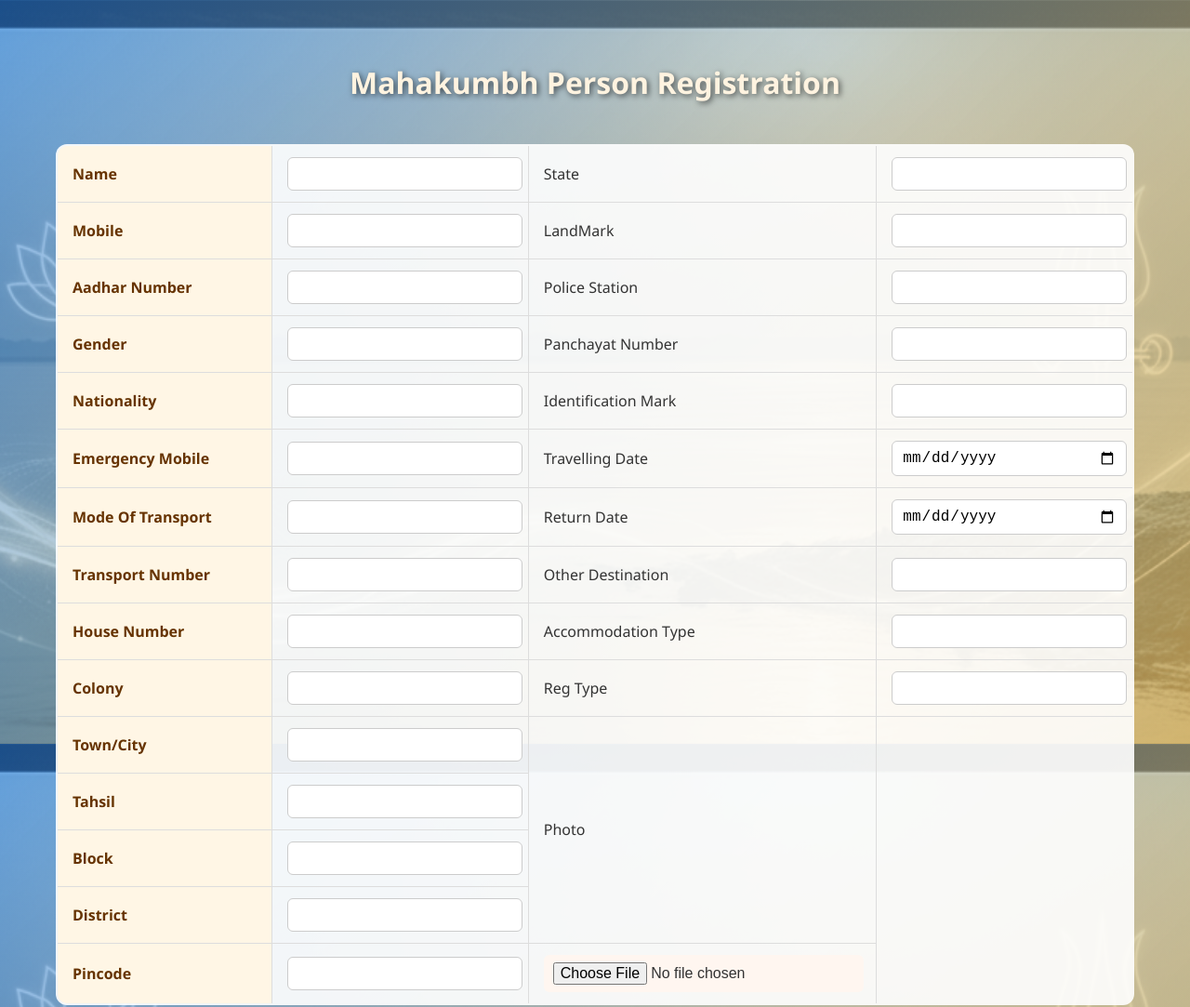
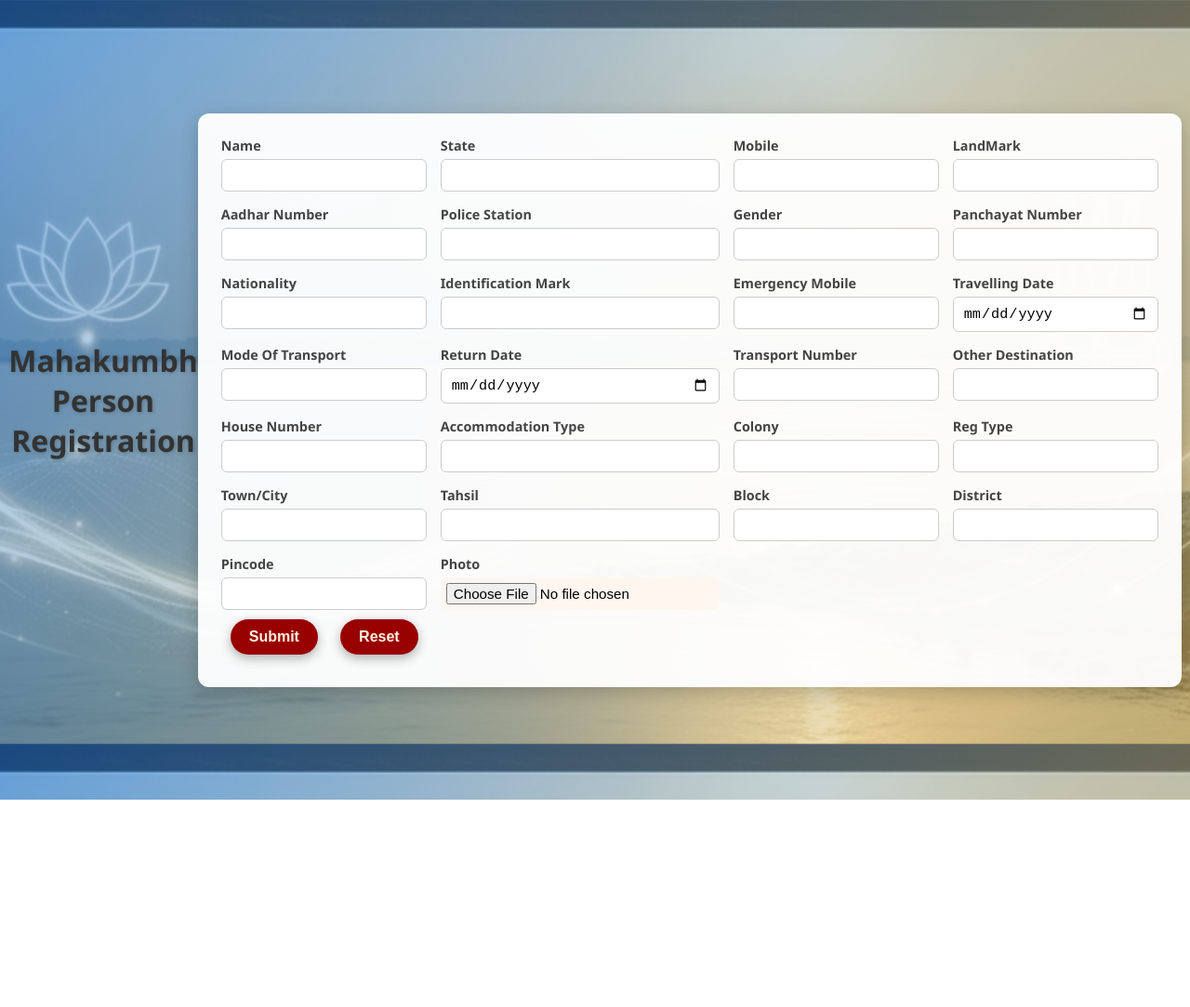
Before and after one commit to knightrishi/ParabitINSS, a website: page regpbtform.html in a window 1280 px wide. Shown: the top 1083 px of the page at 93% size. After the commit the page ends 860 px from the top, so only its background shows below. Drawn offline with Linux system fonts and the light colour scheme.

Commit message:
Improve member registration UI and form functionality

```diff
--- a/person.css
+++ b/person.css
@@ -1,68 +1,85 @@
-/* ===== General Styling ===== */
+/* ===== General Page Setup ===== */
 body {
   margin: 0;
   font-family: "Segoe UI", Tahoma, Geneva, Verdana, sans-serif;
   background:
-    linear-gradient(135deg, rgba(51, 146, 255, 0.538), rgba(255,204,102,0.7)),
+    linear-gradient(135deg, rgba(51,146,255,0.5), rgba(255,204,102,0.6)),
     url("regimg1.png") center/cover no-repeat;
   background-attachment: fixed;
-  color: #333;
-  padding: 40px;
+  display: flex;
+  justify-content: center;
+  align-items: center;
+  min-height: 100vh;
+  padding: 30px;
 }
 
-/* ===== Page Title ===== */
+/* ===== Form Container ===== */
+form {
+  background: rgba(255, 255, 255, 0.95);
+  border-radius: 12px;
+  padding: 25px;
+  box-shadow: 0 6px 20px rgba(0,0,0,0.2);
+  max-width: 1300px;
+  width: 100%;
+}
+
+/* ===== Title ===== */
 h2 {
   text-align: center;
   font-size: 2rem;
   margin-bottom: 25px;
-  color: #fff3e0;
-  text-shadow: 2px 2px 6px rgba(0,0,0,0.6);
+  color: #333;
+  text-shadow: 1px 1px 4px rgba(0,0,0,0.2);
 }
 
-/* ===== Table Styling ===== */
-table {
-  width: 100%;
-  border-collapse: collapse;
-  background: rgba(255, 255, 255, 0.9);
-  border-radius: 12px;
-  overflow: hidden;
-  margin-bottom: 20px;
+/* ===== Grid Layout for Form Fields ===== */
+.form-grid {
+  display: grid;
+  grid-template-columns: repeat(4, 1fr); /* 4 columns like your screenshot */
+  gap: 15px;
 }
 
-table td {
-  padding: 12px 16px;
-  border: 1px solid #ddd;
-  font-size: 1rem;
+/* Label + Input pair */
+.form-group {
+  display: flex;
+  flex-direction: column;
 }
 
-/* Highlight the first column (labels) */
-table td:first-child {
+.form-group label {
   font-weight: bold;
-  background: #fff6e5;
-  color: #663300;
-  width: 20%;
+  font-size: 0.9rem;
+  margin-bottom: 5px;
+  color: #444;
 }
 
-/* ===== Input Fields ===== */
-input[type="text"],
-input[type="date"],
-input[type="file"] {
-  width: 95%;
+.form-group input {
   padding: 8px 10px;
+  border: 1px solid #ccc;
   border-radius: 6px;
-  border: 1px solid #ccc;
-  font-size: 1rem;
-  transition: 0.3s;
+  font-size: 0.95rem;
+  transition: border 0.3s, box-shadow 0.3s;
 }
 
-input[type="text"]:focus,
-input[type="date"]:focus {
+.form-group input:focus {
   border-color: #cc6600;
+  box-shadow: 0 0 5px rgba(204,102,0,0.5);
   outline: none;
-  box-shadow: 0 0 5px rgba(204,102,0,0.6);
+}
+
+/* ===== File Upload ===== */
+input[type="file"] {
+  border: none;
+  background: #fff6f0;
+  cursor: pointer;
+  padding: 6px;
 }
 
 /* ===== Buttons ===== */
+.form-actions {
+  text-align: center;
+  margin-top: 20px;
+}
+
 button {
   background: #990000;
   color: #fff3e0;
@@ -84,16 +101,6 @@
   box-shadow: 0 6px 18px rgba(0,0,0,0.4);
 }
 
-/* ===== Form Layout ===== */
-form {
-  max-width: 1300px;
-  margin: auto;
-  padding: 20px;
+label{
+  color: black;
 }
-
-/* ===== File Upload Column ===== */
-input[type="file"] {
-  border: none;
-  background: #fff6f0;
-  cursor: pointer;
-}
--- a/regpbtform.html
+++ b/regpbtform.html
@@ -1,131 +1,221 @@
 <!DOCTYPE html>
-<html>
+<html lang="en">
   <head>
     <title>Person Registration</title>
-    <meta charset="UTF-8">
-    <link rel="stylesheet" href="person.css">
-
+    <meta charset="UTF-8" />
+    <link rel="stylesheet" href="person.css" />
   </head>
   <body>
+    <h2>Mahakumbh Person Registration</h2>
 
-<h2>Mahakumbh Person Registration </h2>
+    <form
+      id="personForm"
+      enctype="multipart/form-data"
+      method="POST"
+      action="http://localhost:3000/insert-person"
+    >
+      <div class="form-grid">
+        <div class="form-group">
+          <label>Name</label>
+          <input type="text" name="Name" required />
+        </div>
 
-<form id="personForm"  enctype="multipart/form-data" method="POST" action="http://localhost:3000/insert-person">
-    <table border="2" cellpadding="6" width="1300">
-        <tr>
-            <td>Name</td><td><input type="text" name="Name" required></td>
-            <td>State</td><td><input type="text" name="StateFK"></td>
-        </tr>
-        <tr>
-            <td>Mobile</td><td><input type="text" name="MobNo"></td>
-            <td>LandMark</td><td><input type="text" name="Landmark"></td>
-        </tr>
-        <tr>
-            <td>Aadhar Number</td><td><input type="text" name="AadharNo"></td>
-            <td>Police Station</td><td><input type="text" name="PoliceStation"></td>
-        </tr>
-        <tr>
-            <td>Gender</td><td><input type="text" name="Gender"></td>
-            <td>Panchayat Number</td><td><input type="text" name="PanchyatNo"></td>
-        </tr>
-        <tr>
-            <td>Nationality</td><td><input type="text" name="Nationality"></td>
-            <td>Identification Mark</td><td><input type="text" name="IdentificationMark"></td>
-        </tr>
-        <tr>
-            <td>Emergency Mobile</td><td><input type="text" name="EmergencyMob"></td>
-            <td>Travelling Date</td><td><input type="date" name="TravellingDate"></td>
-        </tr>
-        <tr>
-            <td>Mode Of Transport</td><td><input type="text" name="ModeOfTransport"></td>
-            <td>Return Date</td><td><input type="date" name="ReturnDate"></td>
-        </tr>
-        <tr>
-            <td>Transport Number</td><td><input type="text" name="TransportNo"></td>
-            <td>Other Destination</td><td><input type="text" name="ReturnType"></td>
-        </tr>
-        <tr>
-            <td>House Number</td><td><input type="text" name="HouseNo"></td>
-            <td>Accommodation Type</td><td><input type="text" name="ATypeFK"></td>
-        </tr>
-        <tr>
-            <td>Colony</td><td><input type="text" name="Colony"></td>
-            <td>Reg Type</td><td><input type="text" name="RegTypeFK"></td>
-        </tr>
-        <tr>
-            <td>Town/City</td><td><input type="text" name="TownCity"></td>
-            <td rowspan="4">Photo</td>
-        </tr>
-        <tr>
-            <td>Tahsil</td><td><input type="text" name="Tehsil"></td>
-        </tr>
-        <tr>
-            <td>Block</td><td><input type="text" name="Block"></td>
-        </tr>
-        <tr>
-            <td>District</td><td><input type="text" name="District"></td>
-        </tr>
-        <tr>
-            <td>Pincode</td><td><input type="text" name="Pincode"></td>
-            <td><input type="file" name="Photo" accept="image/*" required></td>
-        </tr>
-    </table>
+        <div class="form-group">
+          <label>State</label>
+          <input type="text" name="StateFK" />
+        </div>
 
-    <p>
+        <div class="form-group">
+          <label>Mobile</label>
+          <input type="text" name="MobNo" />
+        </div>
+
+        <div class="form-group">
+          <label>LandMark</label>
+          <input type="text" name="Landmark" />
+        </div>
+
+        <div class="form-group">
+          <label>Aadhar Number</label>
+          <input type="text" name="AadharNo" />
+        </div>
+
+        <div class="form-group">
+          <label>Police Station</label>
+          <input type="text" name="PoliceStation" />
+        </div>
+
+        <div class="form-group">
+          <label>Gender</label>
+          <input type="text" name="Gender" />
+        </div>
+
+        <div class="form-group">
+          <label>Panchayat Number</label>
+          <input type="text" name="PanchyatNo" />
+        </div>
+
+        <div class="form-group">
+          <label>Nationality</label>
+          <input type="text" name="Nationality" />
+        </div>
+
+        <div class="form-group">
+          <label>Identification Mark</label>
+          <input type="text" name="IdentificationMark" />
+        </div>
+
+        <div class="form-group">
+          <label>Emergency Mobile</label>
+          <input type="text" name="EmergencyMob" />
+        </div>
+
+        <div class="form-group">
+          <label>Travelling Date</label>
+          <input type="date" name="TravellingDate" />
+        </div>
+
+        <div class="form-group">
+          <label>Mode Of Transport</label>
+          <input type="text" name="ModeOfTransport" />
+        </div>
+
+        <div class="form-group">
+          <label>Return Date</label>
+          <input type="date" name="ReturnDate" />
+        </div>
+
+        <div class="form-group">
+          <label>Transport Number</label>
+          <input type="text" name="TransportNo" />
+        </div>
+
+        <div class="form-group">
+          <label>Other Destination</label>
+          <input type="text" name="ReturnType" />
+        </div>
+
+        <div class="form-group">
+          <label>House Number</label>
+          <input type="text" name="HouseNo" />
+        </div>
+
+        <div class="form-group">
+          <label>Accommodation Type</label>
+          <input type="text" name="ATypeFK" />
+        </div>
+
+        <div class="form-group">
+          <label>Colony</label>
+          <input type="text" name="Colony" />
+        </div>
+
+        <div class="form-group">
+          <label>Reg Type</label>
+          <input type="text" name="RegTypeFK" />
+        </div>
+
+        <div class="form-group">
+          <label>Town/City</label>
+          <input type="text" name="TownCity" />
+        </div>
+
+        <div class="form-group">
+          <label>Tahsil</label>
+          <input type="text" name="Tehsil" />
+        </div>
+
+        <div class="form-group">
+          <label>Block</label>
+          <input type="text" name="Block" />
+        </div>
+
+        <div class="form-group">
+          <label>District</label>
+          <input type="text" name="District" />
+        </div>
+
+        <div class="form-group">
+          <label>Pincode</label>
+          <input type="text" name="Pincode" />
+        </div>
+
+        <div class="form-group full-width">
+          <label>Photo</label>
+          <input type="file" name="Photo" accept="image/*" required />
+        </div>
+      </div>
+
+      <div class="buttons">
         <button type="submit">Submit</button>
         <button type="reset">Reset</button>
-    </p>
+      </div>
     </form>
 
     <script>
-document.getElementById('personForm').addEventListener('submit', function(e) {
+      document.getElementById("personForm").addEventListener("submit", function (e) {
           e.preventDefault();
-
-    const form = this; // save reference to form
+          //: Capturing Form Data
+          const form = this;
+          //FormData automatically collects all the inputs (like Name, Mobile, Aadhar, etc.) and even the photo file.
+          // //This gives us a ready-made object to send to the server without manually reading each field.
           const formData = new FormData(form);
 
-    const addMore = confirm("Group will be created with this member. Do you want to add more members to this group?");
+          //If the user says OK, we treat this as a group registration.
 
-    formData.append('isNewGroup', addMore ? 'true' : 'false');
+          const addMore = confirm(
+            "Group will be created with this member. Do you want to add more members to this group?"
+          );
+          formData.append("isNewGroup", addMore ? "true" : "false");
           if (!addMore) {
-        formData.append('GroupID', ''); // No group ID needed
+            formData.append("GroupID", "");
           }
+          //fetch() is used here instead of a normal form post.
+          //It allows asynchronous communication with the server — meaning the page won’t reload, it just quietly sends the data.
+          //  //We send formData directly as the request body.
 
-    fetch('http://localhost:3000/insert-person', {
-        method: 'POST',
-        body: formData
+          fetch("http://localhost:3000/insert-person", {
+            method: "POST",
+            body: formData,
           })
-    .then(res => res.json())
-    .then(response => {
+            //jab server rply kar de tab usko jason mai bana do
+            .then((res) => res.json())
+            .then((response) => {
               console.log("Server Response:", response);
+
+              //If it’s a group, the server sends back a Group ID.
+              //We also save common details (State, PoliceStation, Address, etc.) in localStorage so the next members don’t have to retype them.
+              //  //Finally, the page redirects to add_members.html, where more members can be added using that Group ID.
 
               if (addMore) {
                 if (response.groupId) {
-                // save common details
                   const commonDetails = {
-                    StateFK: formData.get('StateFK'),
-                    Landmark: formData.get('Landmark'),
-                    PoliceStation: formData.get('PoliceStation'),
-                    PanchyatNo: formData.get('PanchyatNo'),
-                    IdentificationMark: formData.get('IdentificationMark'),
-                    TravellingDate: formData.get('TravellingDate'),
-                    ReturnDate: formData.get('ReturnDate'),
-                    ReturnType: formData.get('ReturnType'),
-                    ModeOfTransport: formData.get('ModeOfTransport'),
-                    TransportNo: formData.get('TransportNo'),
-                    HouseNo: formData.get('HouseNo'),
-                    Colony: formData.get('Colony'),
-                    TownCity: formData.get('TownCity'),
-                    Tehsil: formData.get('Tehsil'),
-                    Block: formData.get('Block'),
-                    District: formData.get('District'),
-                    Pincode: formData.get('Pincode'),
-                    ATypeFK: formData.get('ATypeFK'),
-                    RegTypeFK: formData.get('RegTypeFK'),
-                    Nationality: formData.get('Nationality'),
-                    EmergencyMob: formData.get('EmergencyMob')
+                    StateFK: formData.get("StateFK"),
+                    Landmark: formData.get("Landmark"),
+                    PoliceStation: formData.get("PoliceStation"),
+                    PanchyatNo: formData.get("PanchyatNo"),
+                    IdentificationMark: formData.get("IdentificationMark"),
+                    TravellingDate: formData.get("TravellingDate"),
+                    ReturnDate: formData.get("ReturnDate"),
+                    ReturnType: formData.get("ReturnType"),
+                    ModeOfTransport: formData.get("ModeOfTransport"),
+                    TransportNo: formData.get("TransportNo"),
+                    HouseNo: formData.get("HouseNo"),
+                    Colony: formData.get("Colony"),
+                    TownCity: formData.get("TownCity"),
+                    Tehsil: formData.get("Tehsil"),
+                    Block: formData.get("Block"),
+                    District: formData.get("District"),
+                    Pincode: formData.get("Pincode"),
+                    ATypeFK: formData.get("ATypeFK"),
+                    RegTypeFK: formData.get("RegTypeFK"),
+                    Nationality: formData.get("Nationality"),
+                    EmergencyMob: formData.get("EmergencyMob"),
                   };
-                localStorage.setItem("commonDetails", JSON.stringify(commonDetails));
+                  localStorage.setItem(
+                    "commonDetails",
+                    JSON.stringify(commonDetails)
+                  );
 
                   alert("Group created and first member added.");
                   window.location.href = `add_members.html?groupId=${response.groupId}`;
@@ -134,12 +224,14 @@
                 }
               } else {
                 alert("Single person registration successful.");
-            form.reset(); // ✅ fixed (use form instead of this)
+                form.reset();
               }
             })
-    .catch(err => {
-        console.error('Error:', err);
-        alert('Error inserting data');
+            .catch((err) => {
+              console.error("Error:", err);
+              alert("Error inserting data");
             });
         });
     </script>
+  </body>
+</html>
```
Also changed, not shown: add_members.html (+7 -2 lines), app.js (+4 -6 lines). Lines whose indentation alone changed are shown as unchanged.
